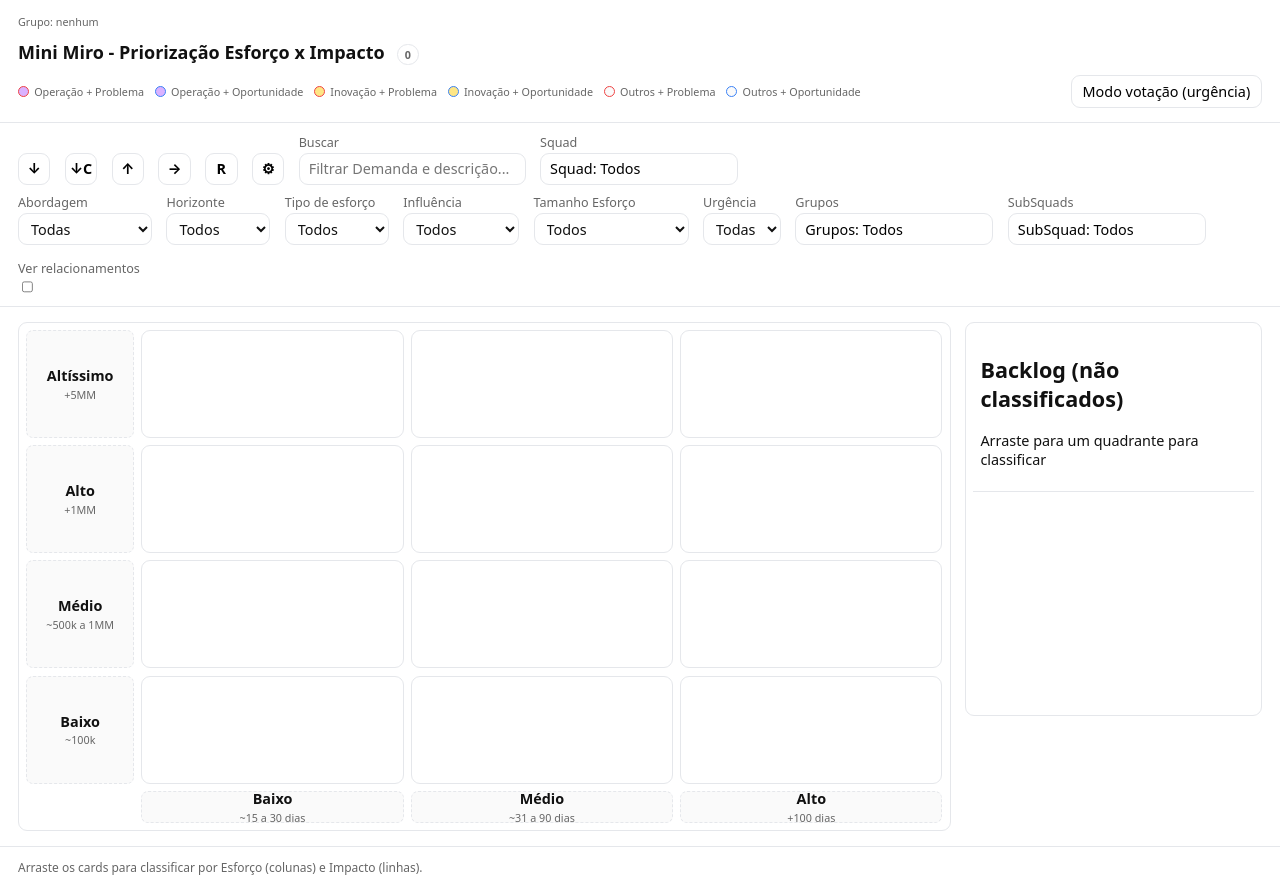
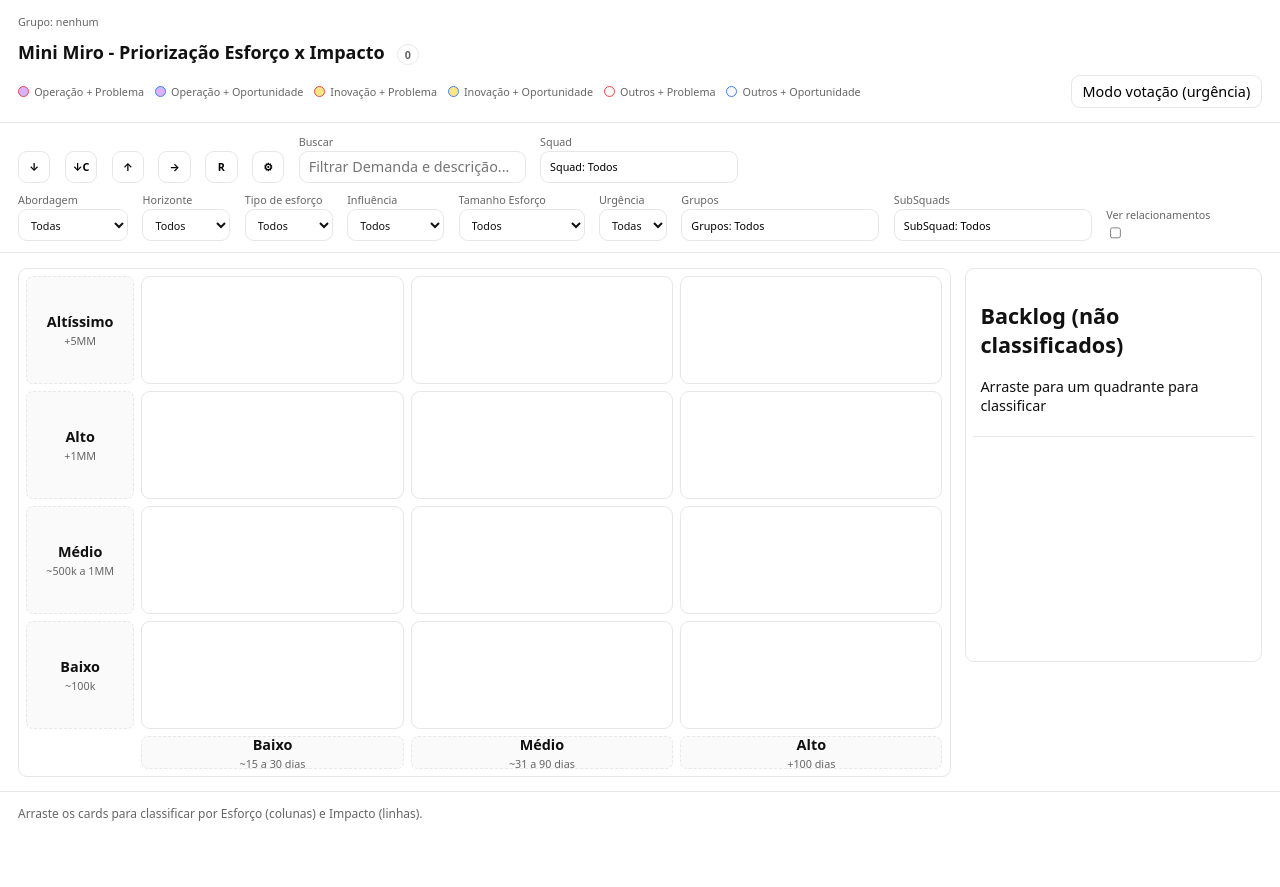
Before and after one commit to horacioibrahim/mini-miro, a plain HTML site: page index.html in a window 1280 px wide. After the commit the page ends 833 px from the top, so only its background shows below. Drawn offline with Linux system fonts and the light colour scheme.

Commit message:
todos acima

```diff
--- a/styles.css
+++ b/styles.css
@@ -142,6 +142,16 @@ body {
   flex-direction: column;
   gap: 2px;
   align-items: flex-start;
+}
+
+.control-group label {
+  font-size: 12px;
+}
+
+.control-group select,
+.control-group input,
+.control-group button {
+  font-size: 12px;
 }
 
 label {
```
